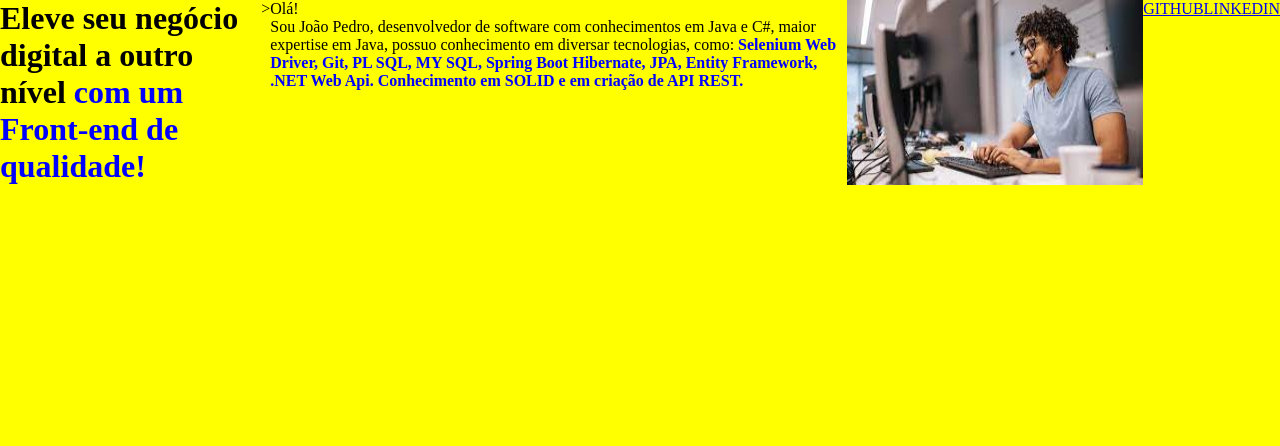
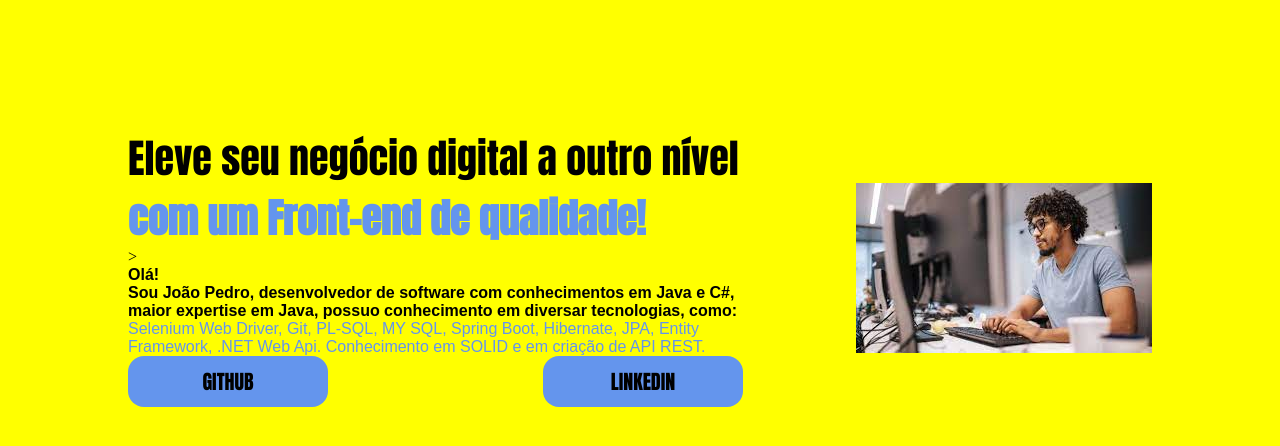
Before and after one commit to joaopepe10/aprendendo-front, a plain HTML site: page index.html in a window 1280 px wide. Drawn offline with Linux system fonts and the light colour scheme; a web font is replaced by a local one.

Commit message:
Aplica conceitos aprendidos no curso

```diff
--- a/index.html
+++ b/index.html
@@ -9,24 +9,27 @@
  <body>
     <header></header>
     <main class="apresentacao">
-      <h1>
+      <section class="apresentacao__conteudo">
+         <h1 class="apresentacao__conteudo__titulo">
             Eleve seu negócio digital a outro nível <strong class="titulo-destaque">com um Front-end de qualidade!</strong>
          </h1>
-      ><p>
+         ><p class="apresentacao__conteudo__paragrafo">
             Olá!
             <br>
             Sou João Pedro, desenvolvedor de software com conhecimentos em Java e C#, maior expertise
             em Java, possuo conhecimento em diversar tecnologias, como:
             <strong class="tecnologias-destaque">
-            Selenium Web Driver, Git, PL SQL, MY SQL, Spring Boot
+               Selenium Web Driver, Git, PL-SQL, MY SQL, Spring Boot,
                Hibernate, JPA, Entity Framework, .NET Web Api.
                Conhecimento em SOLID e em criação de API REST.
             </strong>
          </p>
+         <div class="apresentacao_botoes">
+            <a class="apresentacao_botoes_link" href="https://github.com/joaopepe10">GITHUB</a>
+            <a class="apresentacao_botoes_link" href="https://www.linkedin.com/in/joaopepb/">LINKEDIN</a>
+         </div>
+      </section>
       <img src="image.png" alt="Foto de perfil de algum desenvolvedor">
-      <br>
-      <a href="https://github.com/joaopepe10">GITHUB</a>
-      <a href="https://www.linkedin.com/in/joaopepb/">LINKEDIN</a>
     </main>
     <footer></footer>
  </body>
--- a/style.css
+++ b/style.css
@@ -1,3 +1,11 @@
+@import url('https://fonts.googleapis.com/css2?family=Rubik+Scribble&family=Workbench&display=swap');
+@import url('https://fonts.googleapis.com/css2?family=Anton&family=Rubik+Scribble&family=Workbench&display=swap');
+
+:root {
+    --cor-primaria : cornflowerblue;
+}
+
+
 * {
     margin: 0;
     padding: 0;
@@ -10,13 +18,63 @@ body {
 }
 
 .apresentacao {
+    margin: 10%;
     display: flex;
+    align-items: center;
+    justify-content: space-between;
+}
+
+.apresentacao__conteudo {
+    width: 615px;
+}
+
+.apresentacao__conteudo__titulo {
+    font-size: 40px;
+    font-family: "Anton", sans-serif;
+    font-weight: 400;
+    font-style: normal;
+}
+
+.apresentacao__conteudo__paragrafo{
+    font-family: "Workbench", sans-serif;
+    font-optical-sizing: auto;
+    font-weight: 600;
+    font-style: normal;
+    font-variation-settings:
+      "BLED" 0,
+      "SCAN" 0;
 }
 
 .titulo-destaque {
-    color: blue;
+    color: var(--cor-primaria);
 }
 
 .tecnologias-destaque {
-    color:blue;
+    color:var(--cor-primaria);
+    font-family: "Workbench", sans-serif;
+    font-optical-sizing: auto;
+    font-weight: 400;
+    font-style: normal;
+    font-variation-settings:
+      "BLED" 0,
+      "SCAN" 0;
 }
+
+.apresentacao_botoes {
+    display: flex;
+    justify-content: space-between;
+}
+
+.apresentacao_botoes_link {
+    background-color: var(--cor-primaria);
+    width: 180px;
+    text-align: center;
+    border-radius: 16px;
+    color: black;
+    padding: 10px;
+    text-decoration: none;
+    font-size: 20px;
+    font-family: "Anton", sans-serif;
+    font-weight: 400;
+    font-style: normal;
+}
```
Lines whose indentation alone changed are shown as unchanged.
